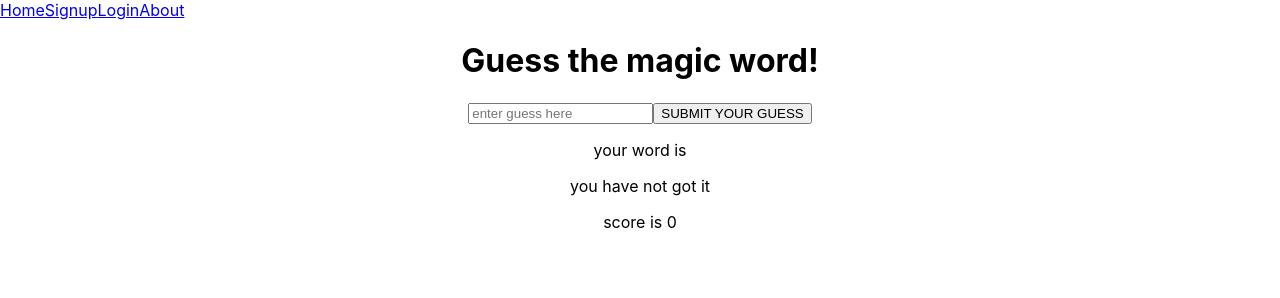
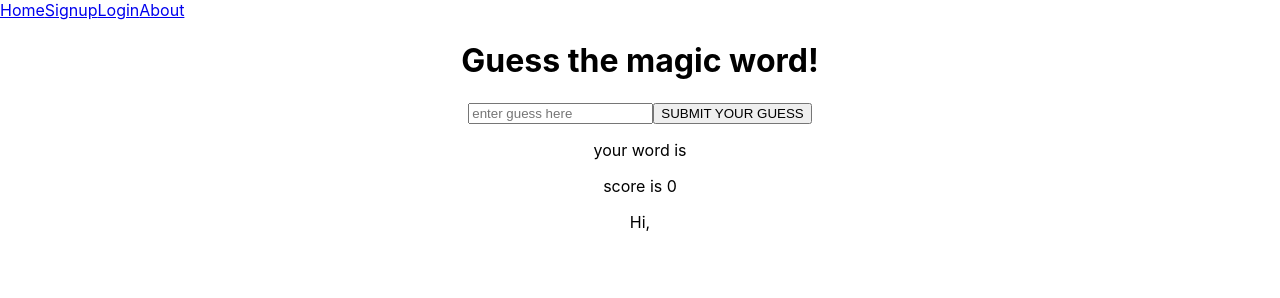
Before and after one commit to kren333/Hangman, a React (Create React App) app: page / in a window 1280 px wide. Shown: the top 298 px of the page. Built offline with nearby package versions, Linux system fonts and the light colour scheme.

Commit message:
updated gotit -> bool

```diff
--- a/src/pages/Home.js
+++ b/src/pages/Home.js
@@ -6,7 +6,7 @@ function Home() {
   // string submitted to the backend from form
   const [name, setName] = useState("");
   // string that is kinda a bool meaning if the word is correct
-  const [gotit, setGotit] = useState("not");
+  const [gotit, setGotit] = useState(false);
   // int score
   const [score, setScore] = useState(0);
 
@@ -22,7 +22,7 @@ function Home() {
       .then((response) => {
         if (response.statusText === "OK"){
           if (response.data === true){
-            setGotit("");
+            setGotit(true);
             // TODO: figure out how to send a request to the server that sends score to db
             // AND does it under the username logged in
             let userinfo = localStorage.getItem("username");
@@ -33,7 +33,7 @@ function Home() {
                   alert(`sent score to server!`);
                 }
                 else {
-                  setGotit("popby");
+                  setGotit(false);
                 }
               })
             }
@@ -42,7 +42,7 @@ function Home() {
             }
           }
           else {
-            setGotit("ddd");
+            setGotit(false);
           }
         }
       })
@@ -53,7 +53,16 @@ function Home() {
   }
 
   return (
-    <div className="Home">
+    <>
+    {
+      gotit ?
+       <div>
+        <center>
+          <p>you got it!</p>
+          <p><a href="/">Go to Home</a></p>
+        </center>
+        </div>:
+      (<div className="Home">
       <center>
       <h1>Guess the magic word!</h1>
       <form onSubmit = {postname}>
@@ -61,11 +70,12 @@ function Home() {
         <button type="submit">SUBMIT YOUR GUESS</button>
       </form>
       <p>your word is {name}</p>
-        <p>you have {gotit} got it</p>
         <p>score is {score}</p>
-        <p>{localStorage.getItem("username")}</p>
+        {localStorage.getItem("username") != "" ? <p>Hi, {localStorage.getItem("username")}</p>: <p>you are not logged in. sign up + log in to create an account!</p>}
       </center>
-    </div>
+    </div>)
+    }
+    </>
   );
 }
 
```
Also changed, not shown: 1 other file (tests, documents, lock files or other folders).
